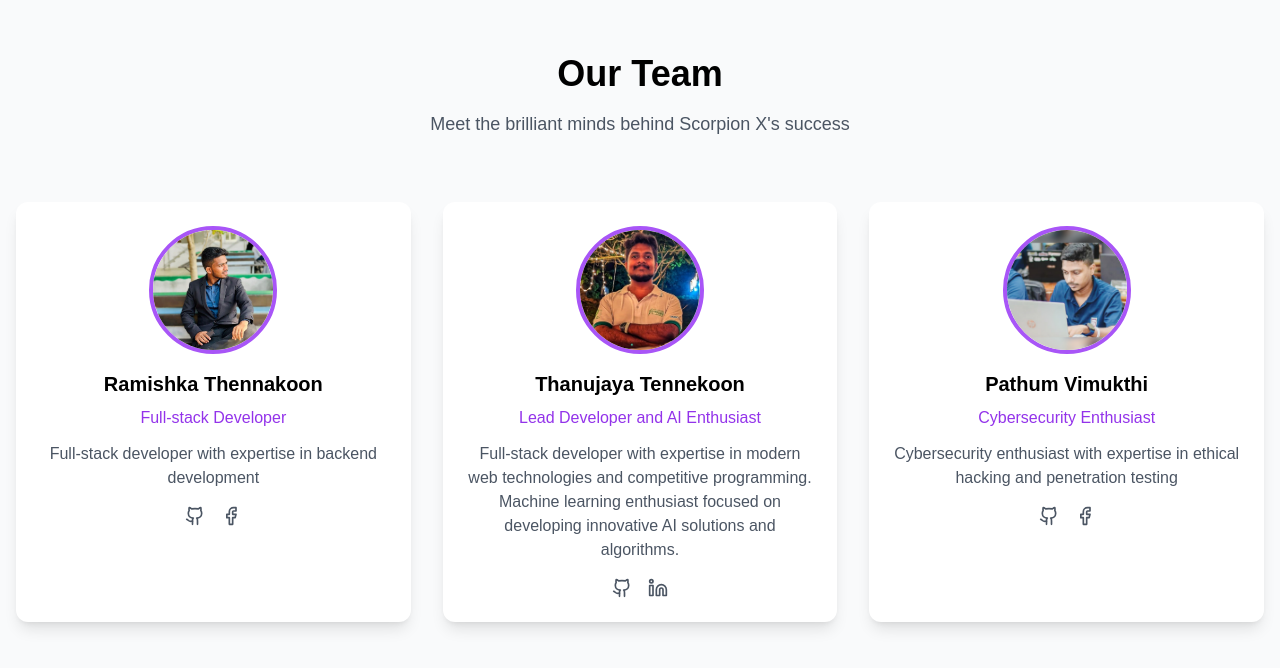
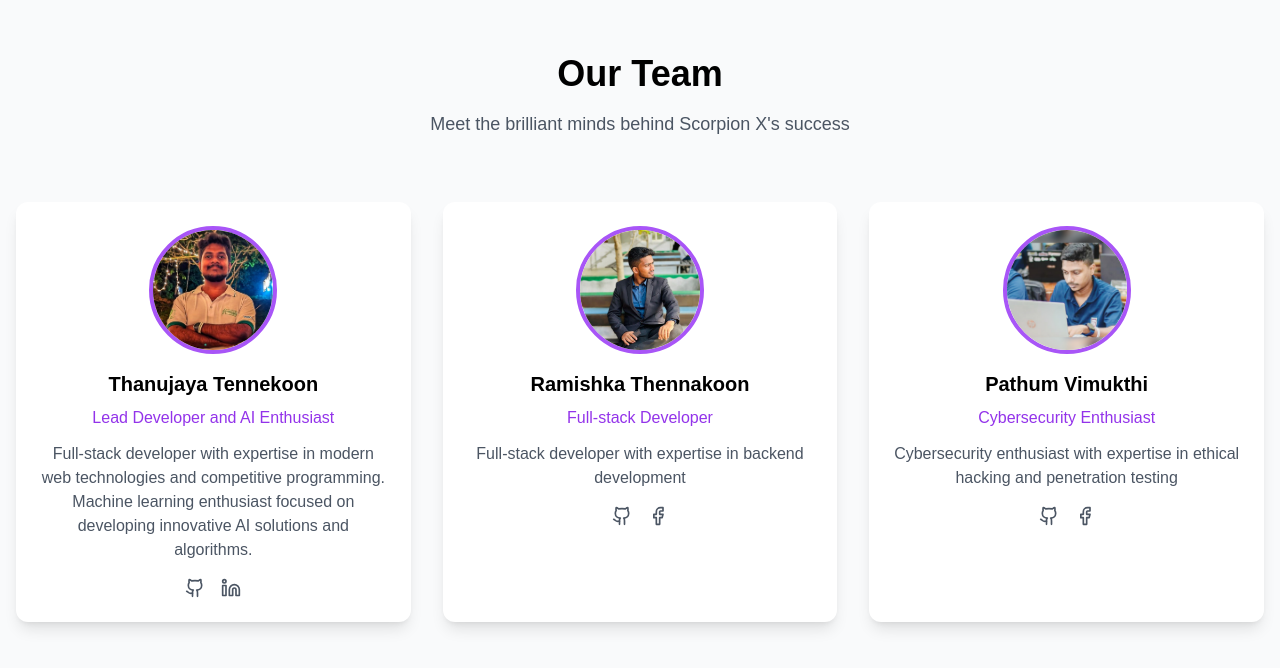
Before and after one commit to Thanu10ekoon/ScorpionXweb, a React (Vite) app: page / in a window 1280 px wide. Shown: the part 2270-2938 px from the top of the page. Built offline with nearby package versions, Linux system fonts and the light colour scheme; a web font is replaced by a local one.

Commit message:
Update Team.tsx

```diff
--- a/src/components/Team.tsx
+++ b/src/components/Team.tsx
@@ -3,6 +3,17 @@ import { useInView } from 'react-intersection-observer';
 import { Github, Facebook, Linkedin } from 'lucide-react';
 
 const teamMembers = [
+
+  {
+    name: "Thanujaya Tennekoon",
+    role: "Lead Developer and AI Enthusiast",
+    bio: "Full-stack developer with expertise in modern web technologies and competitive programming. Machine learning enthusiast focused on developing innovative AI solutions and algorithms.",
+    image: "/Thanujaya.jpg",
+    social: {
+      github: "https://github.com/Thanu10ekoon",
+      linkedin: "https://linkedin.com/in/thanujaya-tennekoon-b9a155271"
+    }
+  },
   {
     name: "Ramishka Thennakoon",
     role: "Full-stack Developer",
@@ -11,16 +22,6 @@ const teamMembers = [
     social: {
       github: "https://github.com/ramishka-devx",
       facebook: "https://facebook.com/ramishka.geenath.7"
-    }
-  },
-  {
-    name: "Thanujaya Tennekoon",
-    role: "Lead Developer and AI Enthusiast",
-    bio: "Full-stack developer with expertise in modern web technologies and competitive programming. Machine learning enthusiast focused on developing innovative AI solutions and algorithms.",
-    image: "/Thanujaya.jpg",
-    social: {
-      github: "https://github.com/Thanu10ekoon",
-      linkedin: "https://linkedin.com/in/thanujaya-tennekoon-b9a155271"
     }
   },
   {
```
